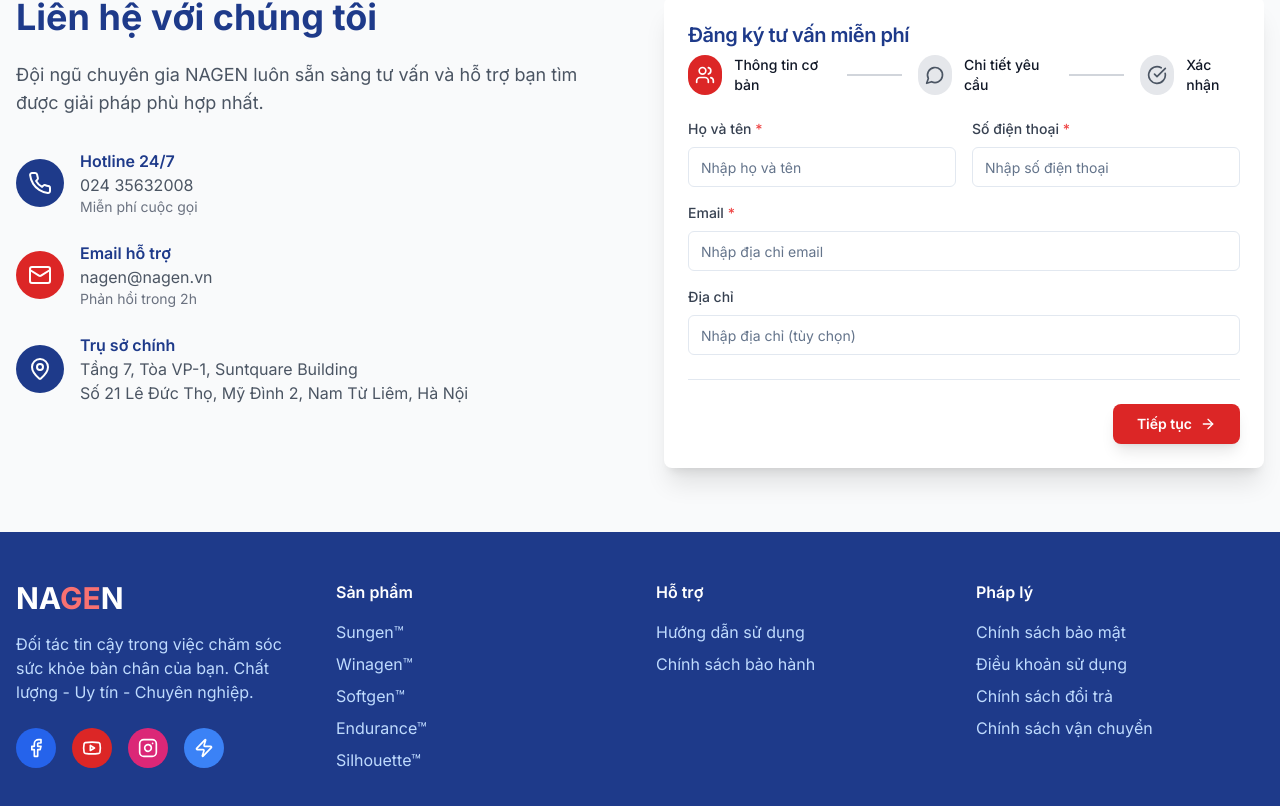
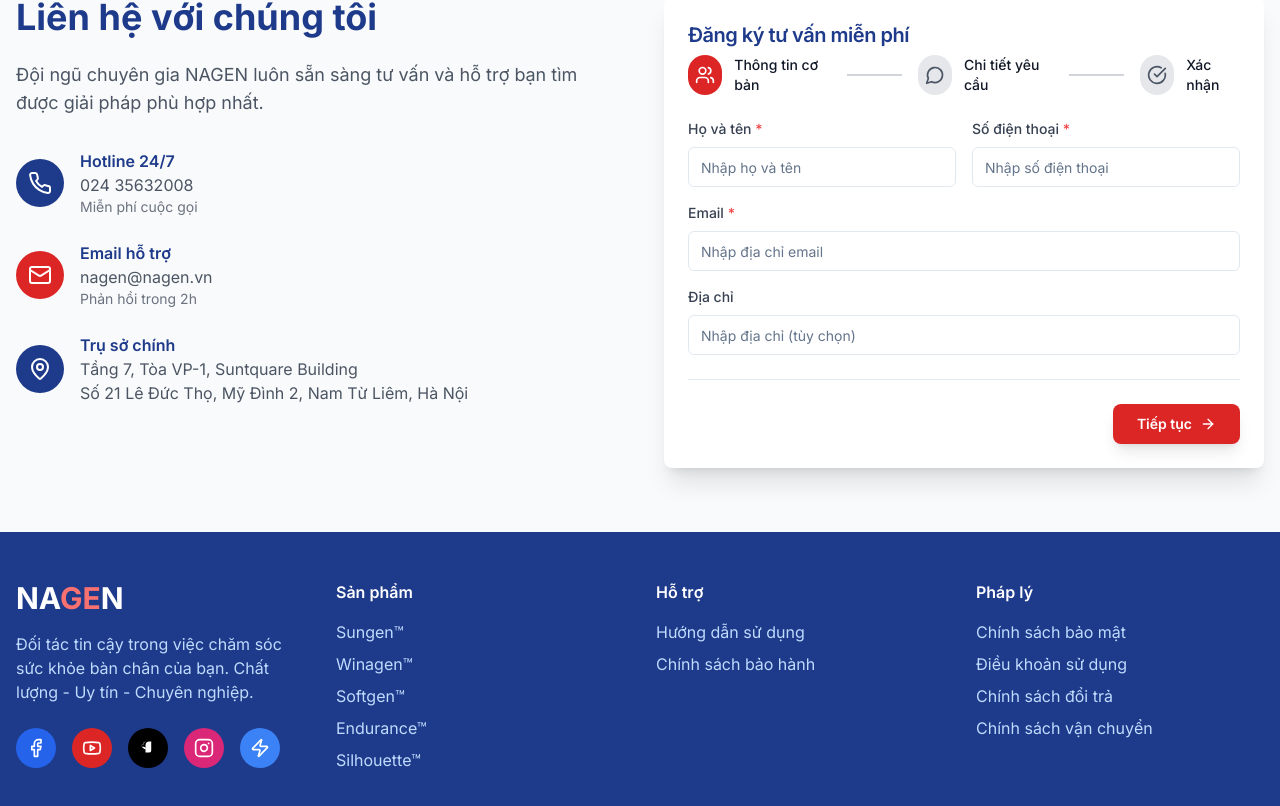
Before and after one commit to therealtimex/nagen, a Next.js app: page / in a window 1280 px wide. Shown: the part 5895-6701 px from the top of the page. Built offline with nearby package versions, Linux system fonts and the light colour scheme.

Commit message:
add tiktok

```diff
--- a/app/page.tsx
+++ b/app/page.tsx
@@ -2010,6 +2010,16 @@ function HomePageContent() {
                   <Youtube className="w-5 h-5 text-white" />
                 </a>
                 <a
+                  href="https://www.tiktok.com/@nagenvn"
+                  onClick={() => window.open("https://www.tiktok.com/@nagenvn", "_blank")}
+                  className="w-10 h-10 bg-black rounded-full flex items-center justify-center hover:bg-gray-700 transition-colors hover:scale-110 cursor-pointer"
+                  aria-label="TikTok"
+                >
+                  <svg xmlns="http://www.w3.org/2000/svg" viewBox="0 0 24 24" fill="currentColor" className="w-5 h-5 text-white">
+                    <path d="M9 4.58A4.56 4.56 0 0 0 6.43 7.13 4.56 4.56 0 0 0 4 9.71a4.56 4.56 0 0 0 2.43 2.55 4.56 4.56 0 0 0 2.57 1.21v-4.58a4.58 4.58 0 0 1 4.58-4.58h2.29V15a2.29 2.29 0 0 1-2.29 2.29H9v-4.58a2.29 2.29 0 0 0-2.29-2.29h-2.29v-2.29h2.29A2.29 2.29 0 0 1 9 4.58z" />
+                  </svg>
+                </a>
+                <a
                   href="#"
                   onClick={() => window.open("https://instagram.com/nagen", "_blank")}
                   className="w-10 h-10 bg-pink-600 rounded-full flex items-center justify-center hover:bg-pink-700 transition-colors hover:scale-110 cursor-pointer"
```
